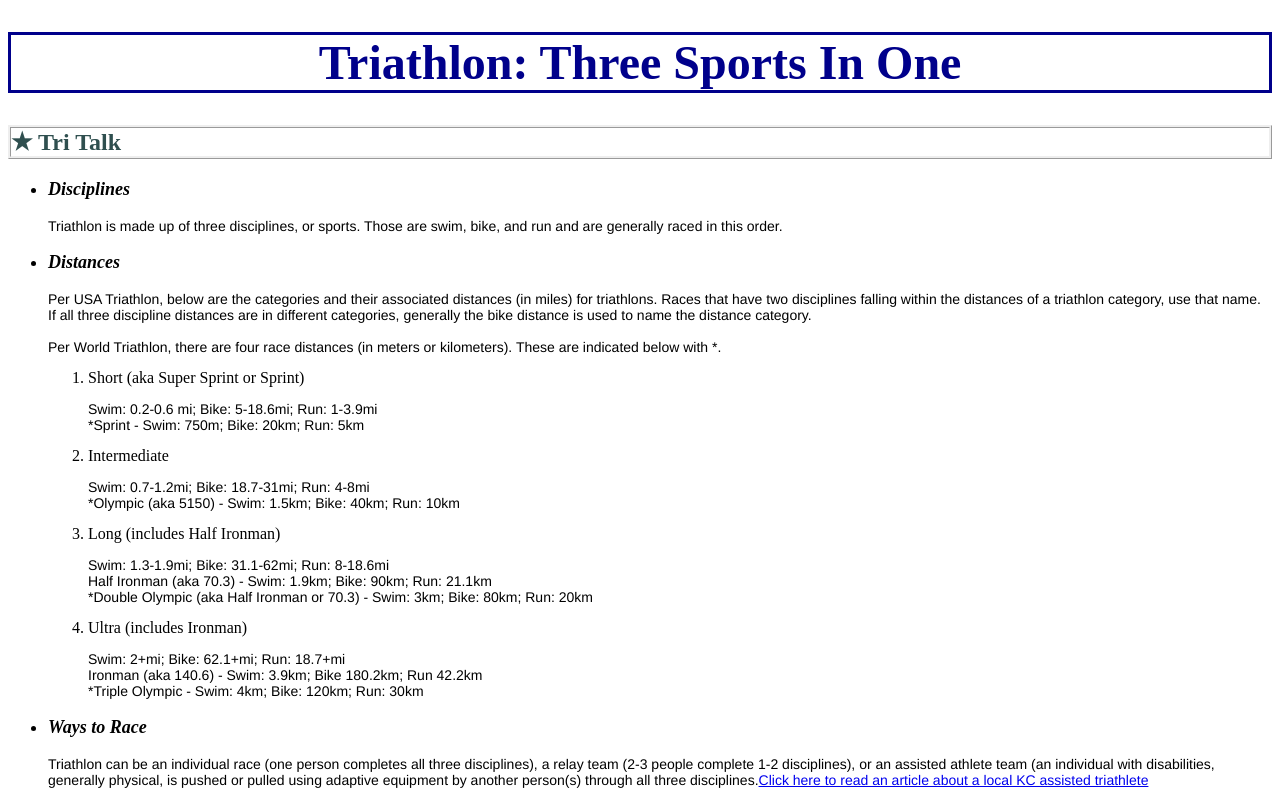
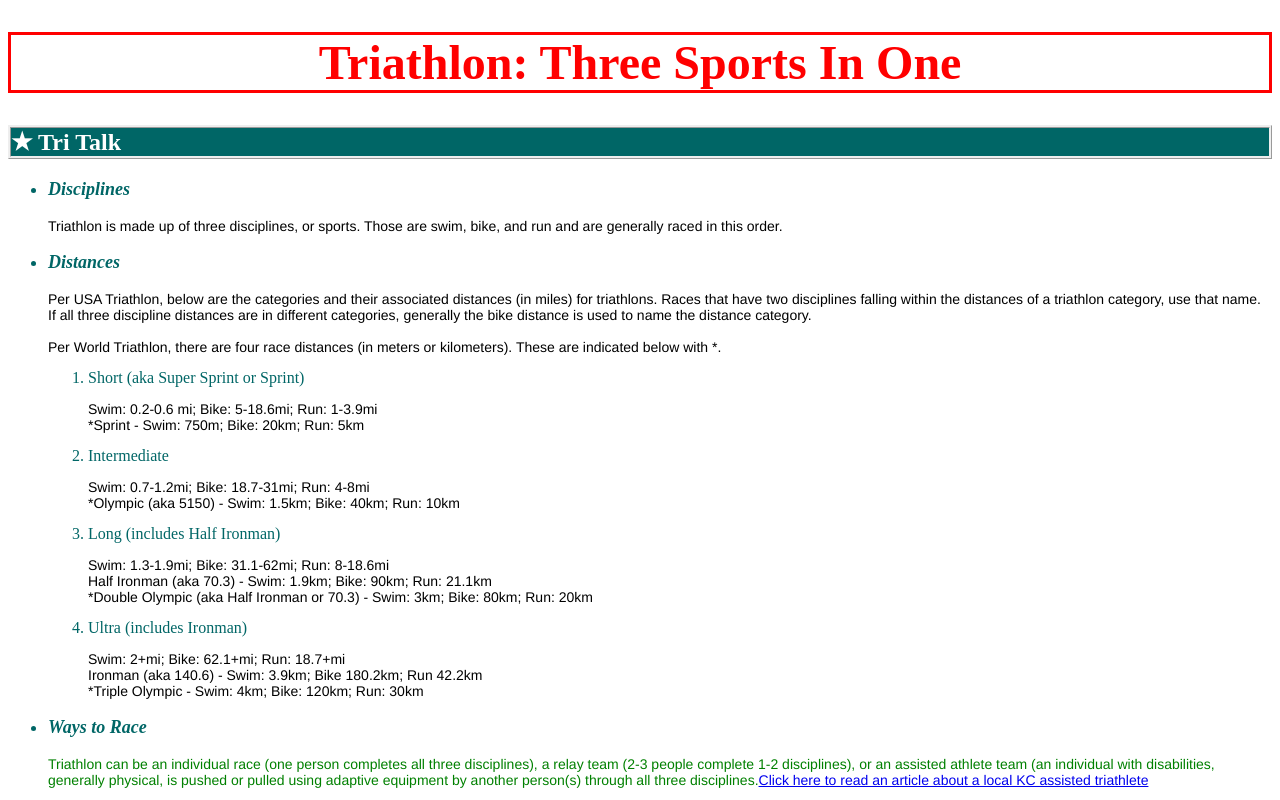
Before and after one commit to KC-LC101-June-22/js-assignment-4-html-me-something-dhalamicek, a website: page index.html in a window 1280 px wide. Shown: the top 800 px of the page. Drawn offline with Linux system fonts and the light colour scheme.

Commit message:
Updated font colors

```diff
--- a/index.html
+++ b/index.html
@@ -32,7 +32,7 @@
                   </ol>
                </p>
             <h3><li>Ways to Race</li></h3>
-               <p id="testP">Triathlon can be an individual race (one person completes all three disciplines), a relay team (2-3 people complete 1-2 disciplines), or an assisted athlete team (an individual with disabilities, generally physical, is pushed or pulled using adaptive equipment by another person(s) through all three disciplines.<a href="https://www.huffpost.com/entry/cecilia-niemann-triathlon-wins-cerebral-palsy-_n_3600112">Click here to read an article about a local KC assisted triathlete</a></p>
+               <p class="funParagraph" id="testP">Triathlon can be an individual race (one person completes all three disciplines), a relay team (2-3 people complete 1-2 disciplines), or an assisted athlete team (an individual with disabilities, generally physical, is pushed or pulled using adaptive equipment by another person(s) through all three disciplines.<a href="https://www.huffpost.com/entry/cecilia-niemann-triathlon-wins-cerebral-palsy-_n_3600112">Click here to read an article about a local KC assisted triathlete</a></p>
             <h3><li>Jargon and Acronym Meanings</li></h3>
                <p><ul>
                      <li>SBR: swim, bike, run</li>
@@ -65,7 +65,7 @@
       </article>
 
       <article>
-         <h2>&#9733 Review of KC Metro Triathlons</h2>
+         <h2 id="metroRaces">&#9733 Review of KC Metro Triathlons</h2>
 
             <h3><a href="https://www.thejkc.org/sports-fitness/indoor-triathlon-at-the-j/">JCC Indoor Triathlon</a></h3>
                <a href="https://www.thejkc.org/sports-fitness/indoor-triathlon-at-the-j/">
--- a/styles.css
+++ b/styles.css
@@ -1,10 +1,17 @@
-
-h1 {color:darkblue;font-size: 48px; text-align: center;border-style: solid;}
-h2 {color:darkslategray; font-size: 24px;border-style: ridge;}
+body {
+    color-scheme: #006666;
+    margin: 8px;
+    display: block;
+}
+#mainHeading {
+    color: red;
+}
+h1 {font-size: 48px; text-align: center;border-style: solid;}
+h2 {font-size: 24px;border-style: ridge;background-color:#006666; color:white}
 h3 {
-    color-scheme: #006666; font-size: 18px;
+     font-size: 18px;
      font-style: italic;
-    }
+     }
 p {
     margin: 25px, 50px, 75px;
     padding: 25px, 50px, 75px;
@@ -13,8 +20,13 @@ p {
     font-family: Helvetica, Ariel, sans-serif;
     font-size: 14px;
 }
-
-#metroraces {
+#testP.funParagraph{
+    color: green;
+}
+#metroRaces {
     background-color: #006666;
     color: white;
 }
+ul {
+    color:#006666
+}
```
